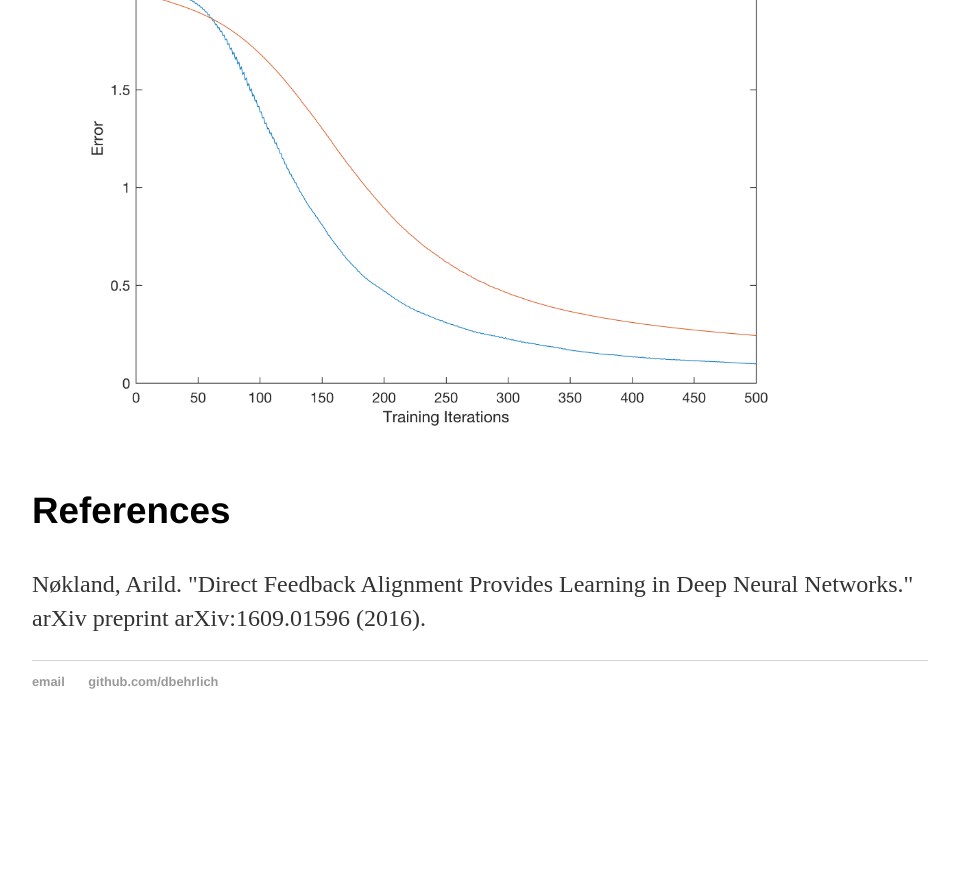
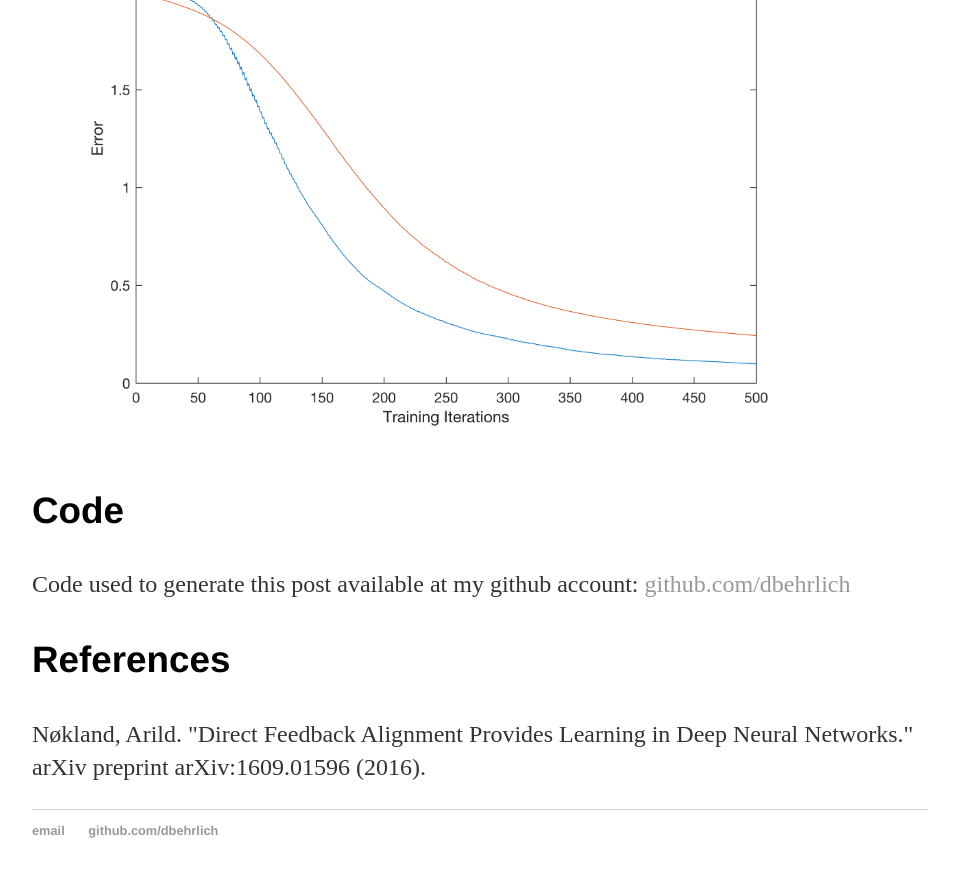
Before and after one commit to dbehrlich/dbehrlich.github.io, a Jekyll site: the page built from _posts/2016-10-15-daniel-ehrlich-direct-feedback-alignment.md, in a window 1280 px wide and 900 px high, scrolled down 1819 px. Shown: the top 877 px of the window, without its empty margins (160-1119 px from the left). Built offline with Jekyll 4.4.1, drawn with Linux system fonts in a browser that asks for light colours; before the commit the page ends 2570 px from its top, so only the background shows below that.

Commit message:
Link to code

```diff
--- a/_posts/2016-10-15-daniel-ehrlich-direct-feedback-alignment.md
+++ b/_posts/2016-10-15-daniel-ehrlich-direct-feedback-alignment.md
@@ -21,6 +21,11 @@ date: 2016-10-15
 <img src="/figures/DirectFeedbackAlignement_xor_1000.png" alt="samples" style="width: 800px;"/>
 
 
+<h3>Code</h3>
+
+<p>Code used to generate this post available at my github account: <a href="https://github.com/dbehrlich/directFeedbackAlignment">github.com/dbehrlich</a></p>
+
+
 <h3>References</h3>
 
 <p>Nøkland, Arild. "Direct Feedback Alignment Provides Learning in Deep Neural Networks." arXiv preprint arXiv:1609.01596 (2016).</p>
```
